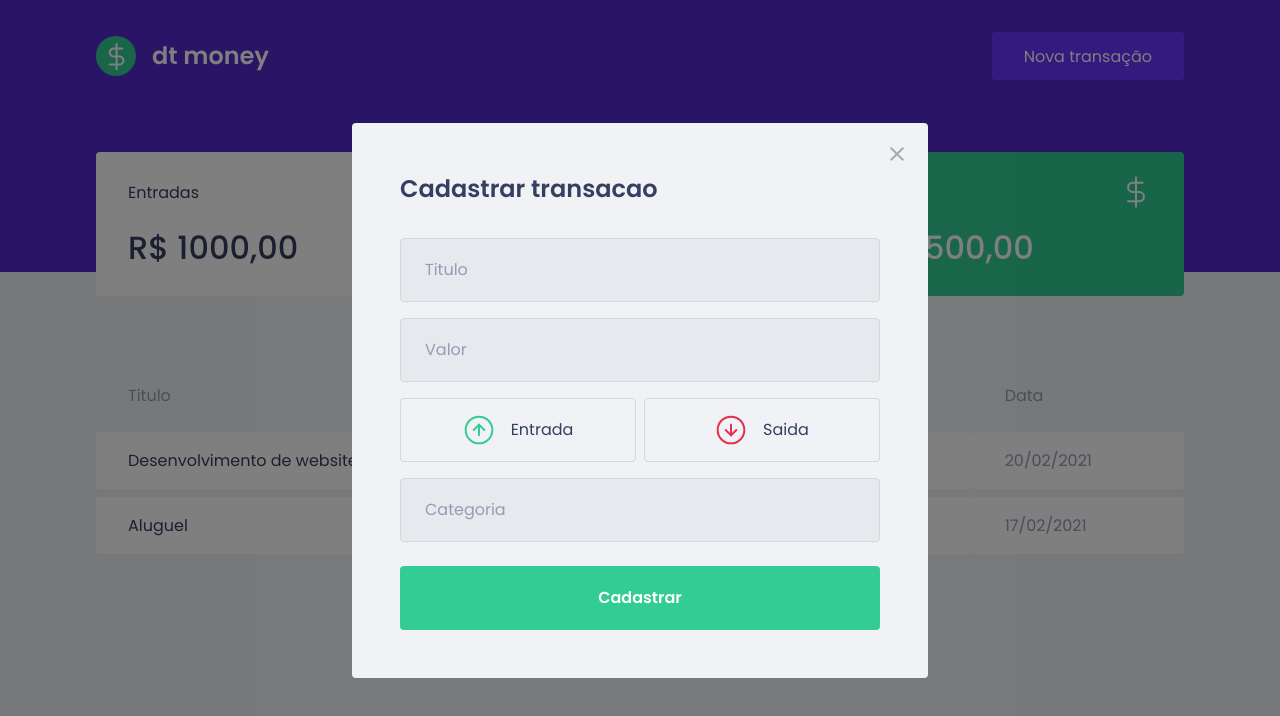
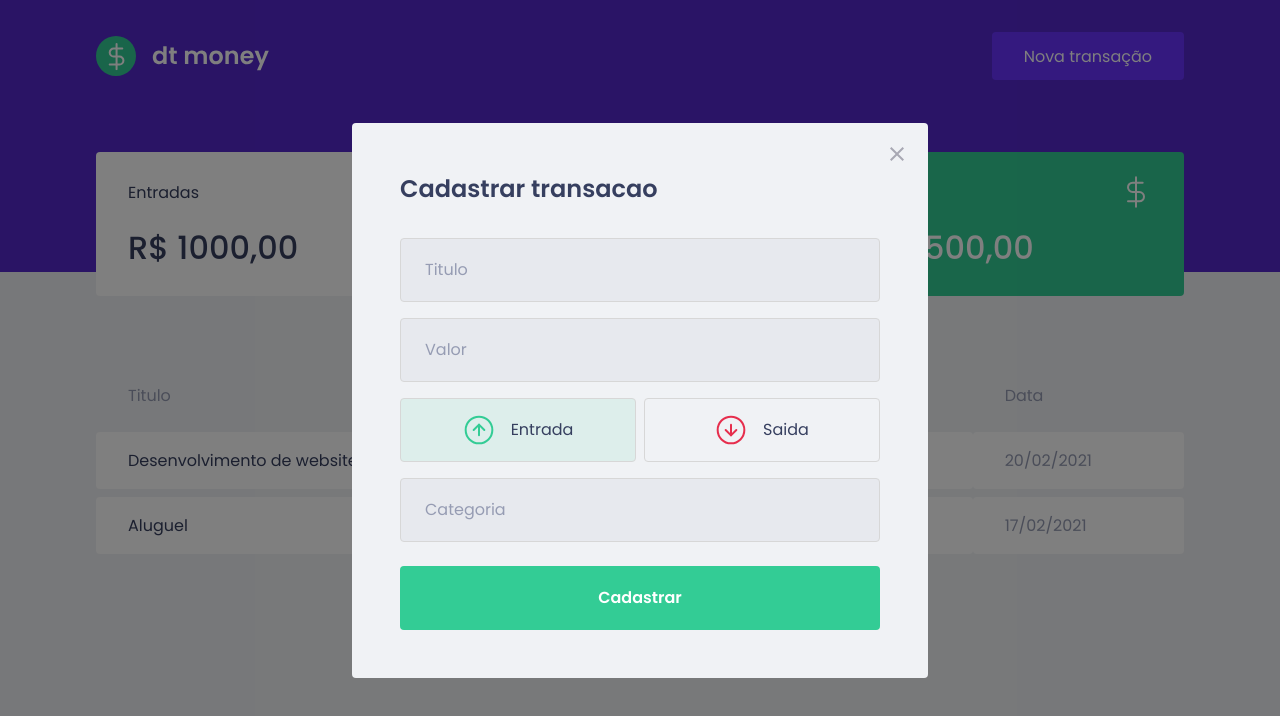
Before and after one commit to GiovaniHMilani/dt_money_ignite, a React (Create React App) app: page / in a window 1280 px wide. Both pictures are taken after a click on the button "Nova transação". Shown: the top 716 px of the page. Built offline with nearby package versions, Linux system fonts and the light colour scheme; no server answers; what miragejs would draw is missing.

Commit message:
feat: add function to button and finalize style

```diff
--- a/src/components/NewTransactionModal/index.tsx
+++ b/src/components/NewTransactionModal/index.tsx
@@ -1,9 +1,10 @@
 import Modal from "react-modal";
-import { Container, TransactionTypeContainer } from "./styles";
+import { Container, TransactionTypeContainer, RadioBox } from "./styles";
 
 import incomeImg from "../../assets/income.svg";
 import outcomeImg from "../../assets/outcome.svg";
 import closeImg from "../../assets/close.svg";
+import { useState } from "react";
 
 interface NewTransactionModalProps {
   isOpen: boolean;
@@ -16,6 +17,8 @@
   isOpen,
   onRequestClose,
 }: NewTransactionModalProps) {
+  const [type, setType] = useState("deposit");
+
   return (
     <Modal
       isOpen={isOpen}
@@ -37,14 +40,28 @@
 
         <input placeholder="Valor" type="number" />
         <TransactionTypeContainer>
-          <button type="button">
+          <RadioBox
+            type="button"
+            onClick={() => {
+              setType("deposit");
+            }}
+            isActive={type === "deposit"}
+            activeColor="green"
+          >
             <img src={incomeImg} alt="Entrada" />
             <span>Entrada</span>
-          </button>
-          <button type="button">
+          </RadioBox>
+          <RadioBox
+            type="button"
+            onClick={() => {
+              setType("withdraw");
+            }}
+            isActive={type === "withdraw"}
+            activeColor="red"
+          >
             <img src={outcomeImg} alt="Saida" />
             <span>Saida</span>
-          </button>
+          </RadioBox>
         </TransactionTypeContainer>
 
         <input placeholder="Categoria" />
--- a/src/components/NewTransactionModal/styles.ts
+++ b/src/components/NewTransactionModal/styles.ts
@@ -1,5 +1,5 @@
 import styled from 'styled-components';
-import { darken } from 'polished';
+import { darken, transparentize } from 'polished';
 
 export const Container = styled.form`
   h2 {
@@ -55,13 +55,25 @@
   display: grid;
   grid-template-columns: 1fr 1fr;
   gap: 0.5rem;
+`;
 
-  >button {
-    height: 4rem;
+interface RadioBoxProps {
+  isActive: boolean;
+  activeColor: 'green' | "red";
+}
+
+const colors = {
+  green: '#33CC95',
+  red: '#E52E4D',
+}
+
+
+export const RadioBox = styled.button<RadioBoxProps>`
+  height: 4rem;
     border: 1px solid #d7d7d7;
     border-radius: 0.25rem;
 
-    background: transparent;
+    background: ${props => props.isActive ? transparentize(0.9, colors[props.activeColor]) : 'transparent'};
 
     display: flex;
     align-items: center;
@@ -84,5 +96,4 @@
       font-size: 1rem;
       color: var(--text-title);
     }
-  }
 `;
```
